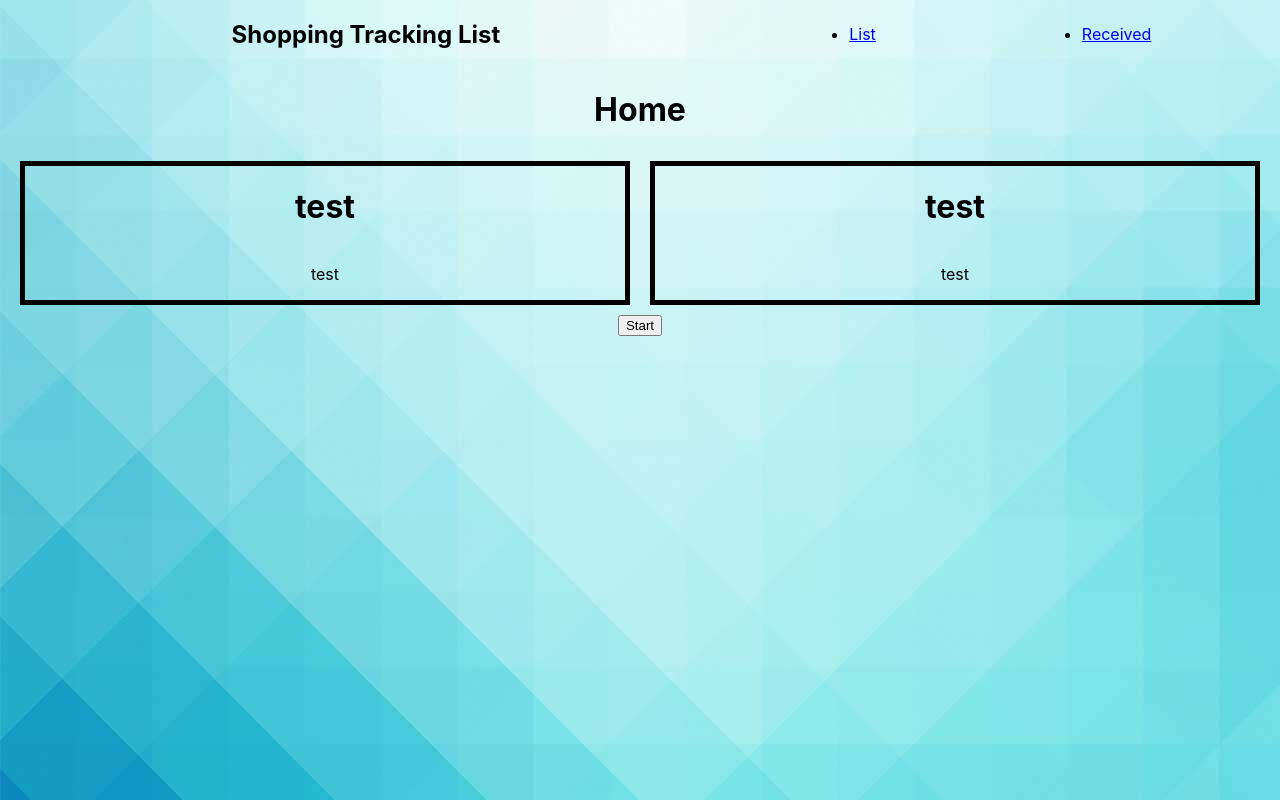
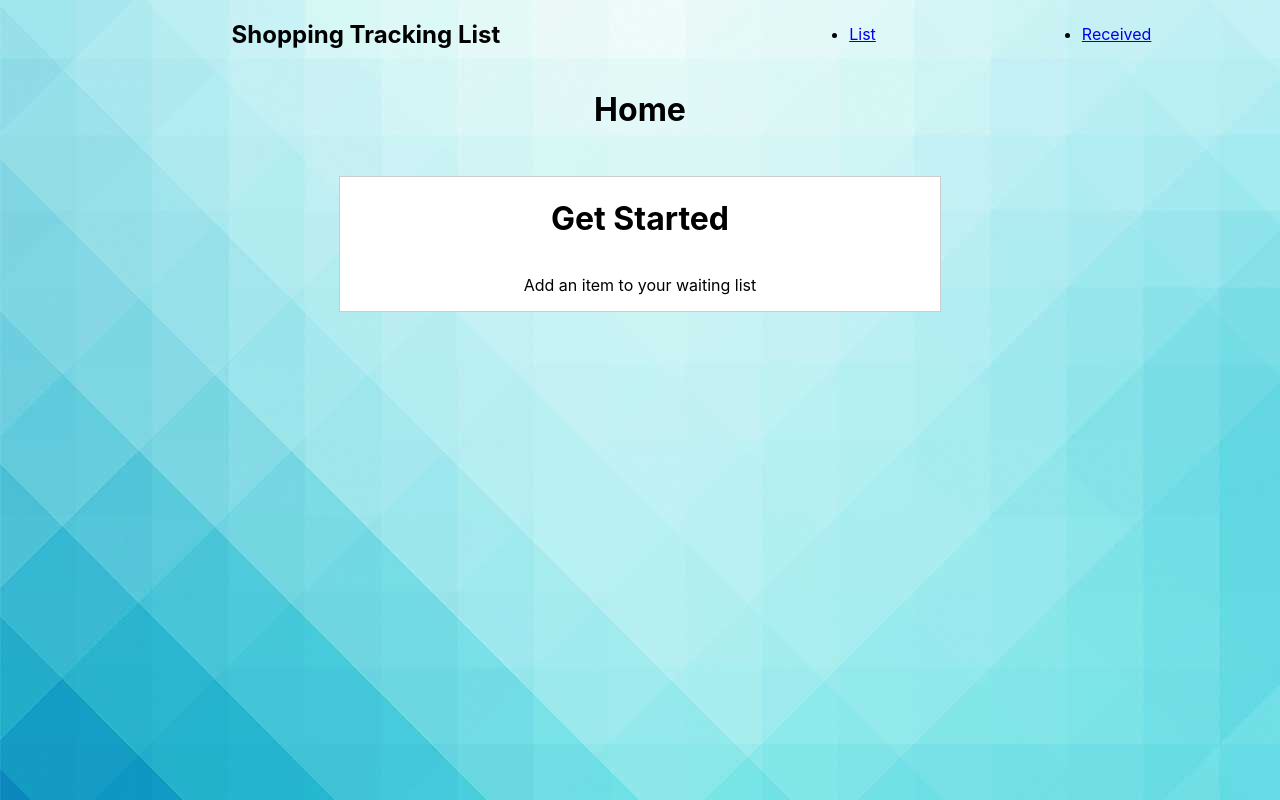
Before and after one commit to zilbers/omri-zilberstein-15-12-2020, a React (Create React App) app in the folder client/: page / in a window 1280 px wide. Built offline with nearby package versions, Linux system fonts and the light colour scheme.

Commit message:
Creating the cards at homepage and designing

```diff
--- a/client/src/App.js
+++ b/client/src/App.js
@@ -1,3 +1,4 @@
+import React from 'react';
 import { BrowserRouter as Router, Switch, Route } from 'react-router-dom';
 import List from './pages/List';
 import Received from './pages/Received';
@@ -12,10 +13,26 @@ const AppContainer = styled.div`
   background-image: url(${bg});
 `;
 
+const Shadow = styled.div`
+  position: absolute;
+  background: black;
+  opacity: 0.6;
+  height: 100vh;
+  width: 100vw;
+`;
+
 function App() {
+  const [orders, setOrders] = React.useState([]);
+  const [show, setShow] = React.useState(false);
+
+  const handleModal = () => {
+    setShow((prev) => !prev);
+  };
+
   return (
     <Router>
       <AppContainer>
+        {show && <Shadow />}
         <Header />
         <Switch>
           <Route exact path='/list'>
@@ -25,7 +42,7 @@ function App() {
             <Received />
           </Route>
           <Route exact path='/'>
-            <Home />
+            <Home orders={orders} show={show} handleModal={handleModal} />
           </Route>
         </Switch>
       </AppContainer>
--- a/client/src/components/Card.js
+++ b/client/src/components/Card.js
@@ -2,19 +2,29 @@ import styled from 'styled-components';
 
 const CardContainer = styled.div`
   flex-grow: ${({ grow }) => grow};
-  border: 5px solid black;
+  background: white;
+  border: 1px solid #ccc;
+  transition: 0.3s ease-out;
+  box-shadow: -2rem 2rem 2rem rgba(black, 0.2);
+  filter: blur(0);
+  transform: scale(1);
+  opacity: 1;
   min-width: 350px;
   max-width: 600px;
-  margin: 10px;
+  margin: 2%;
   display: flex;
   flex-direction: column;
   align-items: center;
   justify-content: center;
+  &:hover {
+    transform: scale(1.03);
+    cursor: pointer;
+  }
 `;
 
-function Card({ title, content, grow }) {
+function Card({ title, content, grow, onClick }) {
   return (
-    <CardContainer grow={grow}>
+    <CardContainer grow={grow} onClick={() => onClick()}>
       <h1>{title}</h1>
       <p>{content}</p>
     </CardContainer>
--- /dev/null
+++ b/client/src/components/Modal.js
@@ -0,0 +1,49 @@
+import React from 'react';
+import styled from 'styled-components';
+
+const ModalContainer = styled.div`
+  position: absolute;
+  top: 50%;
+  width: 500px;
+  background: white;
+  border: 1px solid #ccc;
+  transition: 1.1s ease-out;
+  box-shadow: -2rem 2rem 2rem rgba(black, 0.2);
+  filter: blur(0);
+  transform: scale(1);
+  opacity: 1;
+  visibility: visible;
+  h2 {
+    display: flex;
+    justify-content: center;
+    border-bottom: 2px solid #ccc;
+    padding: 1rem;
+    margin: 0;
+  }
+  .content {
+    display: flex;
+    justify-content: center;
+    padding: 1rem;
+  }
+  .actions {
+    display: flex;
+    justify-content: center;
+    border-top: 2px solid #ccc;
+    background: #eee;
+    padding: 0.5rem 1rem;
+    button {
+      border: 0;
+      background: #78f89f;
+      border-radius: 5px;
+      padding: 0.5rem 1rem;
+      font-size: 0.8rem;
+      line-height: 1;
+    }
+  }
+`;
+
+function Modal({ show, children }) {
+  return show ? <ModalContainer>{children}</ModalContainer> : <> </>;
+}
+
+export default Modal;
--- a/client/src/pages/Home.js
+++ b/client/src/pages/Home.js
@@ -1,6 +1,8 @@
-import { useHistory } from 'react-router-dom';
+import React from 'react';
 import styled from 'styled-components';
 import Card from '../components/Card';
+import Modal from '../components/Modal';
+import { useHistory } from 'react-router-dom';
 
 const HomeContainer = styled.div`
   display: flex;
@@ -10,6 +12,7 @@ const HomeContainer = styled.div`
 `;
 
 const CardsContainer = styled.div`
+  position: relative;
   display: flex;
   width: 100%;
   flex-wrap: wrap;
@@ -17,17 +20,48 @@ const CardsContainer = styled.div`
   justify-content: center;
 `;
 
-function Home() {
+function Home({ orders, show, handleModal }) {
   const history = useHistory();
 
   return (
     <HomeContainer>
       <h1>Home</h1>
       <CardsContainer>
-        <Card grow={1} title='test' content='test' />
-        <Card grow={1} title='test' content='test' />
+        {orders.length > 0 ? (
+          <>
+            <Card
+              grow={1}
+              title='Your tracking list'
+              content='See your waiting list'
+              onClick={() => history.push('/list')}
+            />
+            <Card
+              grow={1}
+              title='Received'
+              content='See the history of your orders'
+              onClick={() => history.push('/received')}
+            />
+          </>
+        ) : (
+          <>
+            {!show && (
+              <Card
+                grow={1}
+                title='Get Started'
+                content='Add an item to your waiting list'
+                onClick={handleModal}
+              />
+            )}
+            <Modal show={show} handleModal={handleModal}>
+              <h2>Modal</h2>
+              <p className='content'>Lorem ipsum</p>
+              <div className='actions'>
+                <button onClick={handleModal}>Close</button>
+              </div>
+            </Modal>
+          </>
+        )}
       </CardsContainer>
-      <button onClick={() => history.push('/list')}>Start</button>
     </HomeContainer>
   );
 }
```
